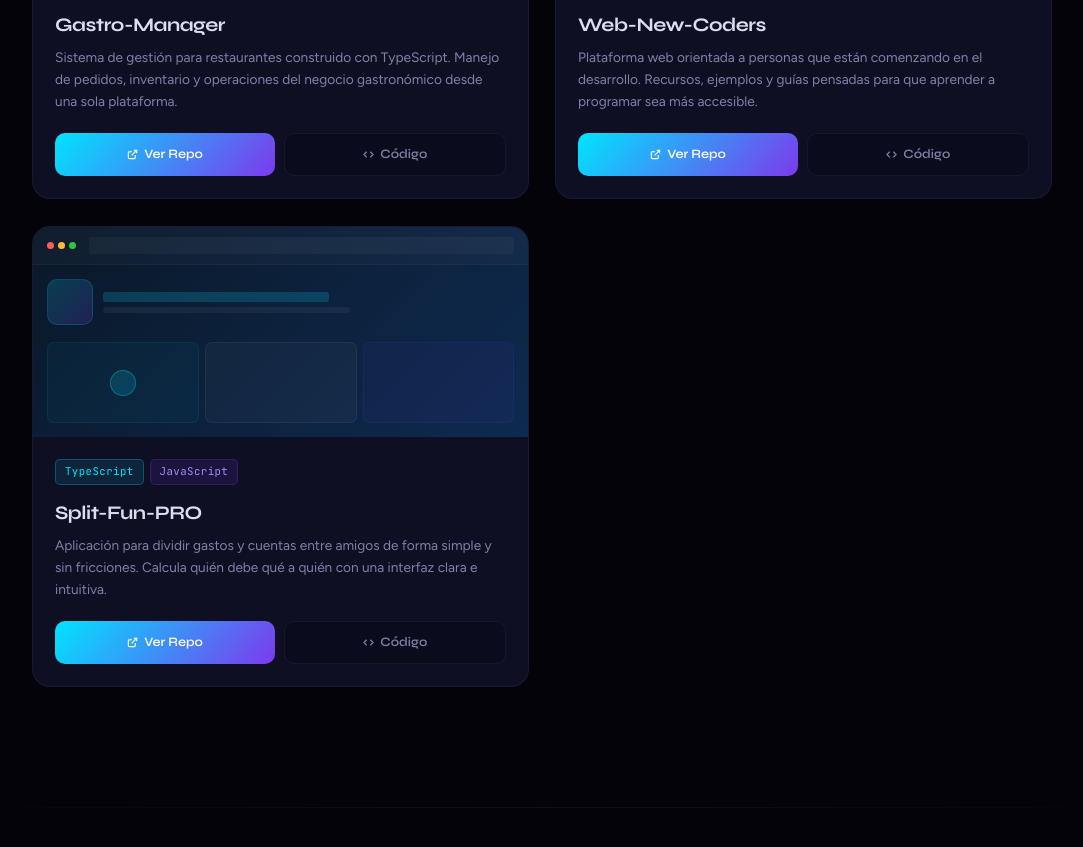
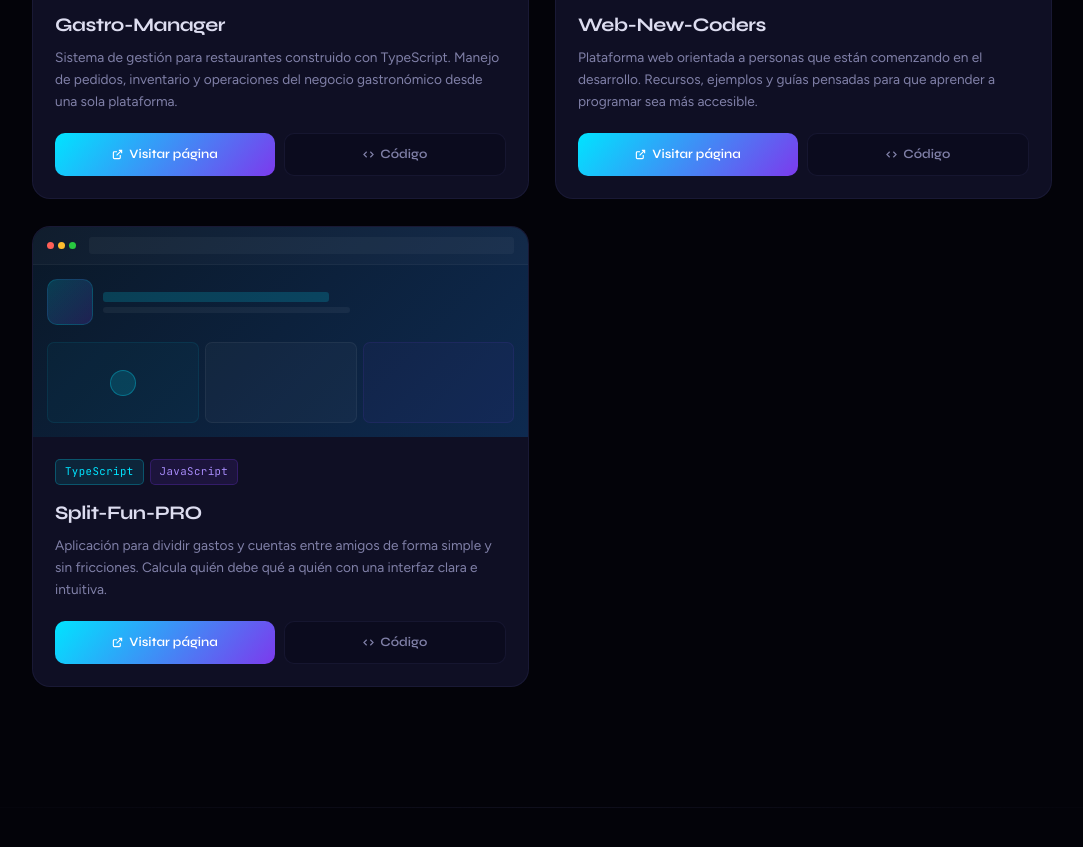
Before and after one commit to anthony-propuestas/PORTAFOLIO, a plain HTML site: page index.html in a window 1280 px wide. Shown: the part 1540-2387 px from the top of the page, without its empty margins (98-1181 px from the left). Drawn offline with Linux system fonts and the light colour scheme; animation ran at ten frames a second.

Commit message:
actualizar portafolio

```diff
--- a/index.html
+++ b/index.html
@@ -1161,9 +1161,9 @@
           <h3 class="card-title">Gastro-Manager</h3>
           <p class="card-desc">Sistema de gestión para restaurantes construido con TypeScript. Manejo de pedidos, inventario y operaciones del negocio gastronómico desde una sola plataforma.</p>
           <div class="card-btns">
-            <a href="https://github.com/anthony-propuestas/Gastro-Manager" target="_blank" rel="noopener" class="btn-card btn-demo">
+            <a href="gastro-manager.anthony-propuestas.workers.dev" target="_blank" rel="noopener" class="btn-card btn-demo">
               <svg width="11" height="11" viewBox="0 0 24 24" fill="none" stroke="currentColor" stroke-width="2.5"><path d="M18 13v6a2 2 0 0 1-2 2H5a2 2 0 0 1-2-2V8a2 2 0 0 1 2-2h6"/><polyline points="15 3 21 3 21 9"/><line x1="10" y1="14" x2="21" y2="3"/></svg>
-              Ver Repo
+              Visitar página
             </a>
             <a href="https://github.com/anthony-propuestas/Gastro-Manager" target="_blank" rel="noopener" class="btn-card btn-code">
               <svg width="11" height="11" viewBox="0 0 24 24" fill="none" stroke="currentColor" stroke-width="2.5"><polyline points="16 18 22 12 16 6"/><polyline points="8 6 2 12 8 18"/></svg>
@@ -1209,7 +1209,7 @@
           <div class="card-btns">
             <a href="https://github.com/anthony-propuestas/Web-New-Coders" target="_blank" rel="noopener" class="btn-card btn-demo">
               <svg width="11" height="11" viewBox="0 0 24 24" fill="none" stroke="currentColor" stroke-width="2.5"><path d="M18 13v6a2 2 0 0 1-2 2H5a2 2 0 0 1-2-2V8a2 2 0 0 1 2-2h6"/><polyline points="15 3 21 3 21 9"/><line x1="10" y1="14" x2="21" y2="3"/></svg>
-              Ver Repo
+              Visitar página
             </a>
             <a href="https://github.com/anthony-propuestas/Web-New-Coders" target="_blank" rel="noopener" class="btn-card btn-code">
               <svg width="11" height="11" viewBox="0 0 24 24" fill="none" stroke="currentColor" stroke-width="2.5"><polyline points="16 18 22 12 16 6"/><polyline points="8 6 2 12 8 18"/></svg>
@@ -1256,7 +1256,7 @@
           <div class="card-btns">
             <a href="https://github.com/anthony-propuestas/Split-Fun-PRO" target="_blank" rel="noopener" class="btn-card btn-demo">
               <svg width="11" height="11" viewBox="0 0 24 24" fill="none" stroke="currentColor" stroke-width="2.5"><path d="M18 13v6a2 2 0 0 1-2 2H5a2 2 0 0 1-2-2V8a2 2 0 0 1 2-2h6"/><polyline points="15 3 21 3 21 9"/><line x1="10" y1="14" x2="21" y2="3"/></svg>
-              Ver Repo
+              Visitar página
             </a>
             <a href="https://github.com/anthony-propuestas/Split-Fun-PRO" target="_blank" rel="noopener" class="btn-card btn-code">
               <svg width="11" height="11" viewBox="0 0 24 24" fill="none" stroke="currentColor" stroke-width="2.5"><polyline points="16 18 22 12 16 6"/><polyline points="8 6 2 12 8 18"/></svg>
```
